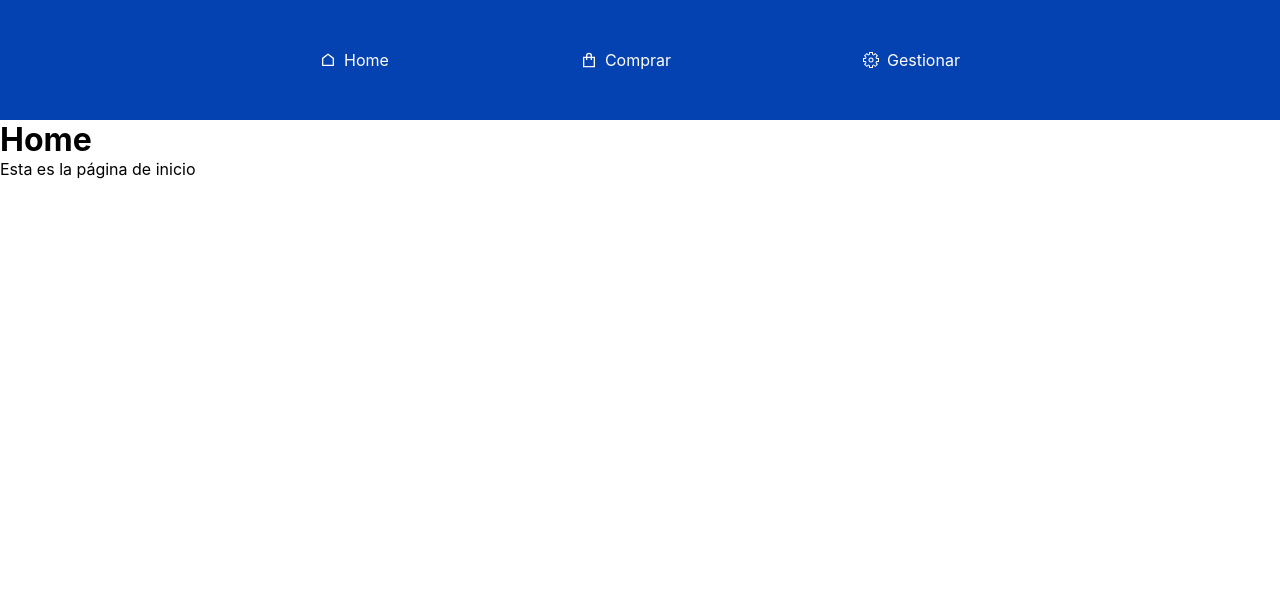
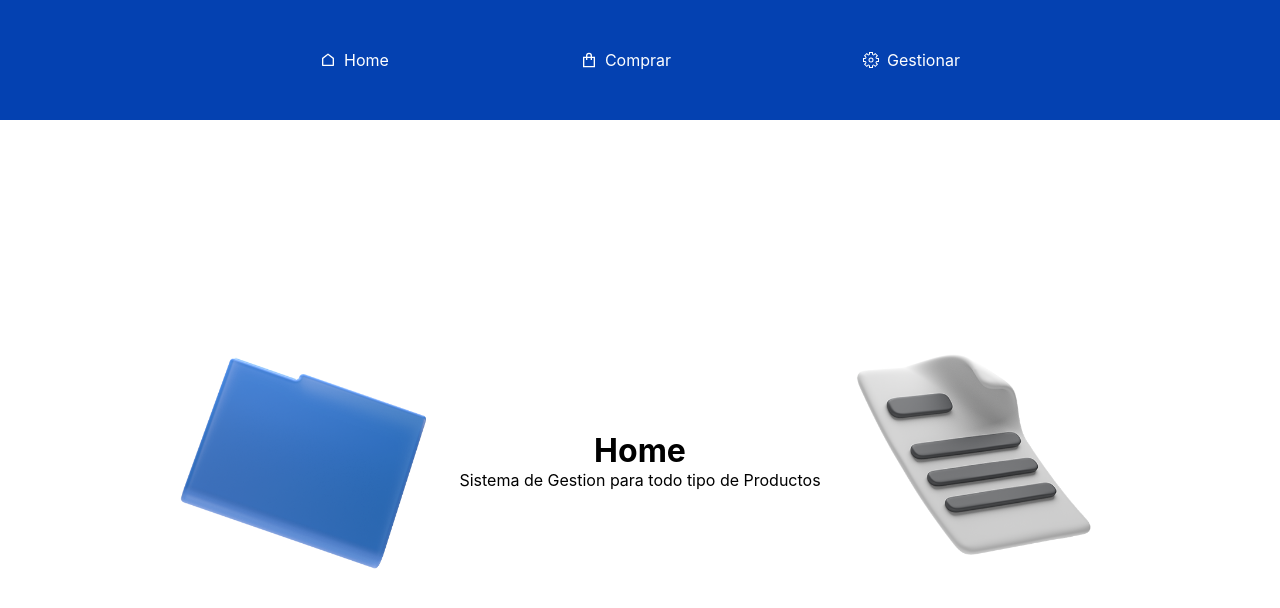
Before and after one commit to cesardarizaleta/React-Proyects, a React (Create React App) app in the folder compras/: page / in a window 1280 px wide. Shown: the top 608 px of the page. Built offline with nearby package versions, Linux system fonts and the light colour scheme.

Commit message:
Creando Home

```diff
--- a/compras/src/App.css
+++ b/compras/src/App.css
@@ -7,3 +7,7 @@
 .App {
     height: 100vh;
 }
+
+main {
+    height: 85vh;
+}
--- a/compras/src/components/gestionar.jsx
+++ b/compras/src/components/gestionar.jsx
@@ -1,4 +1,5 @@
 import React from "react";
+import './gestionar.css';
 
 export default function Gestionar() {
     return (
--- a/compras/src/components/home.css
+++ b/compras/src/components/home.css
@@ -0,0 +1,15 @@
+.home-global {
+    display: flex;
+    justify-content: center;
+    align-items: center;
+    height: 100%;
+}
+
+.home-global div {
+    text-align: center;
+}
+
+.home-global img {
+    width: 100%;
+    max-width: 300px;
+}
--- a/compras/src/components/home.jsx
+++ b/compras/src/components/home.jsx
@@ -1,10 +1,17 @@
 import React from "react";
+import './home.css';
+import document from '../resources/Document_Text_1_0001.png';
+import folder from '../resources/Folder0001.png';
 
 export default function Home() {
     return (
-        <div>
-            <h1>Home</h1>
-            <p>Esta es la página de inicio</p>
+        <div className="home-global">
+            <img src={folder}></img>
+            <div>
+                <h1>Home</h1>
+                <p>Sistema de Gestion para todo tipo de Productos</p>
+            </div>
+            <img src={document}></img>
         </div>
     )
 }
--- a/compras/src/components/navbar.css
+++ b/compras/src/components/navbar.css
@@ -33,3 +33,7 @@ nav li:hover {
     padding: .5em 1em;
     border-radius: 1em;
 }
+
+nav li:active {
+    transform: scale(0.95);
+}
```
Also changed, not shown: compras/src/resources/Document_Text_1_0001.png (added), compras/src/resources/Folder0001.png (added).
